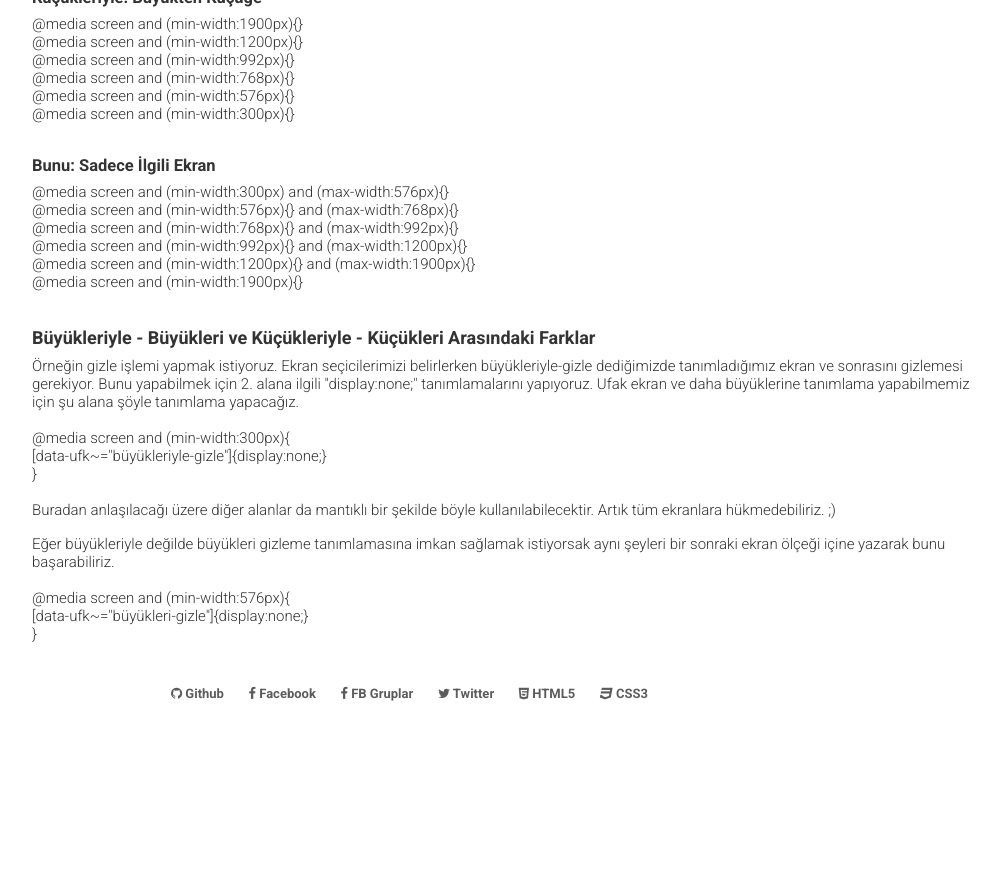
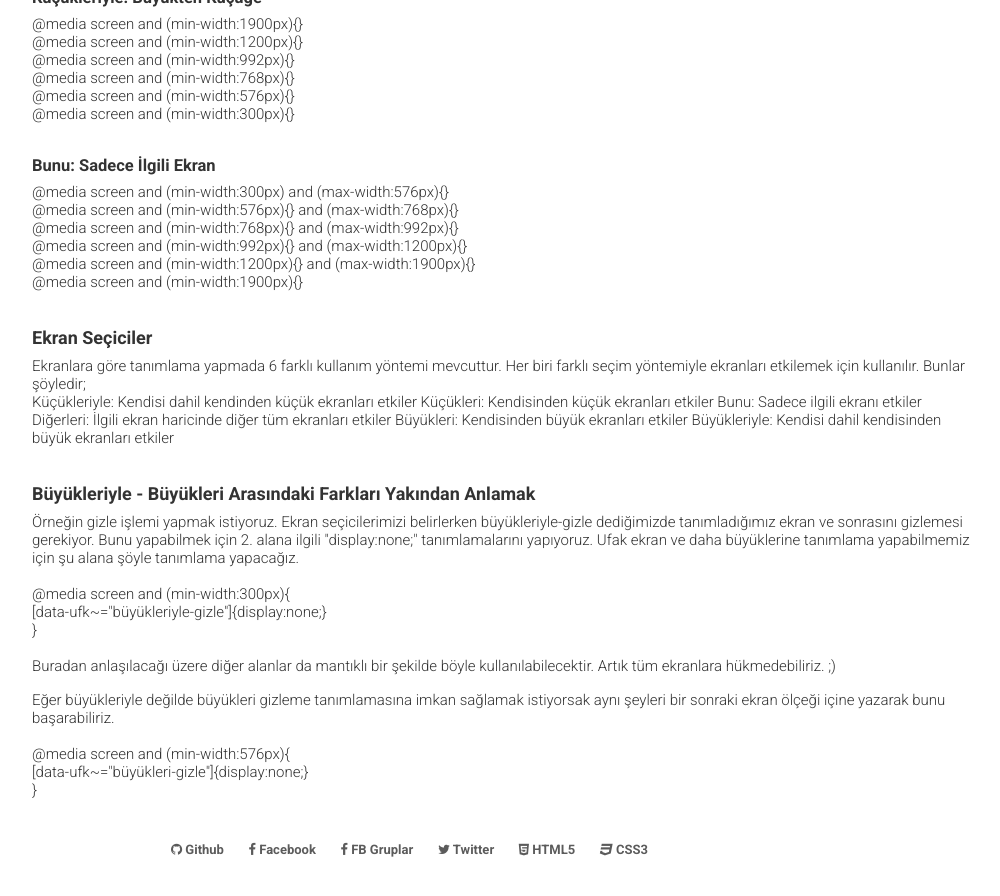
Before and after one commit to data-deveb/data-deveb.github.io, a Jekyll site: the page built from belgeler/gelistiriciler/ekran-orgusu.html, in a window 1280 px wide and 900 px high, scrolled down 1200 px. Shown: the top 896 px of the window, without its empty margins (228-1228 px from the left). Built offline with Jekyll 4.4.1, drawn with Linux system fonts in a browser that asks for light colours; before the commit the page ends 1944 px from its top, so only the background shows below that.

Commit message:
Güncelleme

```diff
--- a/belgeler/gelistiriciler/ekran-orgusu.html
+++ b/belgeler/gelistiriciler/ekran-orgusu.html
@@ -163,8 +163,19 @@ title: Ekran Örgüsünü Anlamak (Çekirdek Geliştiriciler İçin)
   @media screen and (min-width:1200px){} and (max-width:1900px){}<br>
   @media screen and (min-width:1900px){}<br>
 </p>
+<h2>Ekran Seçiciler</h2>
+<p>
+  Ekranlara göre tanımlama yapmada 6 farklı kullanım yöntemi mevcuttur. Her biri farklı seçim yöntemiyle ekranları etkilemek için kullanılır. Bunlar şöyledir;
+  <br>
+  Küçükleriyle: Kendisi dahil kendinden küçük ekranları etkiler
+  Küçükleri: Kendisinden küçük ekranları etkiler
+  Bunu: Sadece ilgili ekranı etkiler
+  Diğerleri: İlgili ekran haricinde diğer tüm ekranları etkiler
+  Büyükleri: Kendisinden büyük ekranları etkiler
+  Büyükleriyle: Kendisi dahil kendisinden büyük ekranları etkiler
+</p>
 <h2>
-  Büyükleriyle - Büyükleri ve Küçükleriyle - Küçükleri Arasındaki Farklar
+  Büyükleriyle - Büyükleri Arasındaki Farkları Yakından Anlamak
 </h2>
 <p>
   Örneğin gizle işlemi yapmak istiyoruz. Ekran seçicilerimizi belirlerken büyükleriyle-gizle dediğimizde tanımladığımız ekran ve sonrasını gizlemesi gerekiyor.
```
